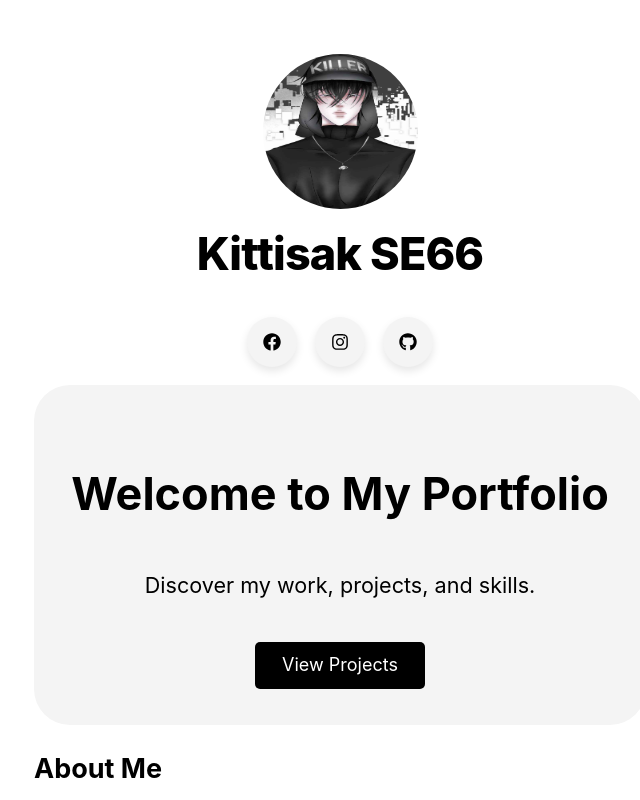
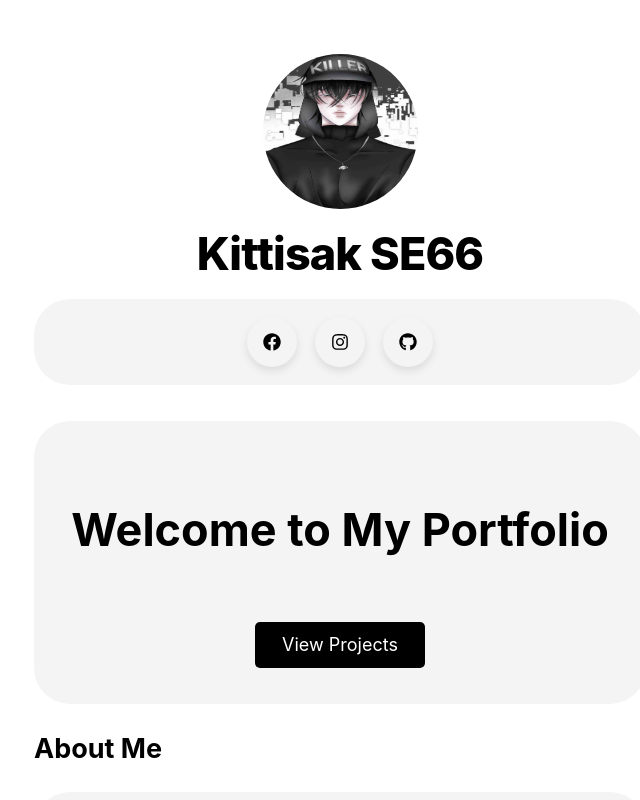
Before and after one commit to nickykung123/portfolio, a Next.js app: page / in a window 1280 px wide. Shown: the top 800 px of the page, without its empty margins (300-940 px from the left). Built offline with nearby package versions, Linux system fonts and the light colour scheme.

Commit message:
border-radius

```diff
--- a/pages/index.js
+++ b/pages/index.js
@@ -58,7 +58,7 @@ export default function Home({ allPostsData }) {
       {/* Home Section */}
       <section className="home">
         <h1>Welcome to My Portfolio</h1>
-        <p>Discover my work, projects, and skills.</p>
+        <p></p>
         <a href="#projects" className="cta-button">
           View Projects
         </a>
@@ -83,7 +83,7 @@ export default function Home({ allPostsData }) {
       </section>
 
       {/* Projects Section */}
-      <section>
+      <section id="projects">
         <h2>Projects</h2>
         <div className="project-grid">
           <div className="project-item">
@@ -108,7 +108,10 @@ export default function Home({ allPostsData }) {
           align-items: center;
           gap: 1rem;
           padding: 1rem;
-          background: #ffffff;
+          background: #f4f4f4;
+          border-radius: 2rem;
+          margin-bottom: 2rem;
+
         }
 
         .icon-wrapper {
```
